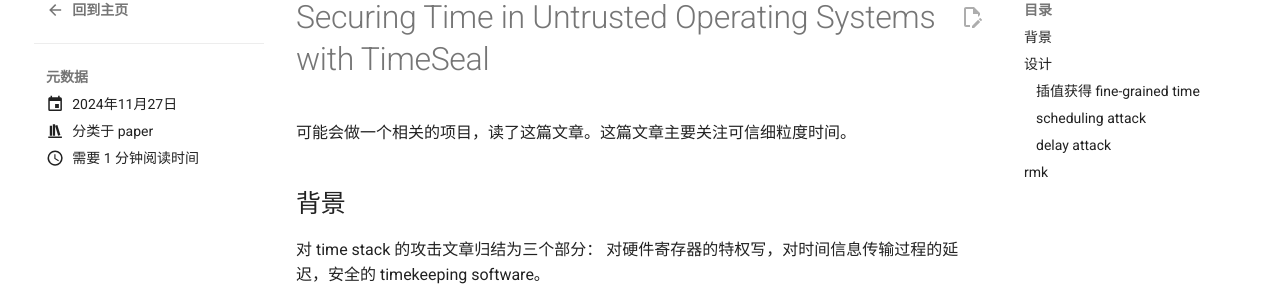
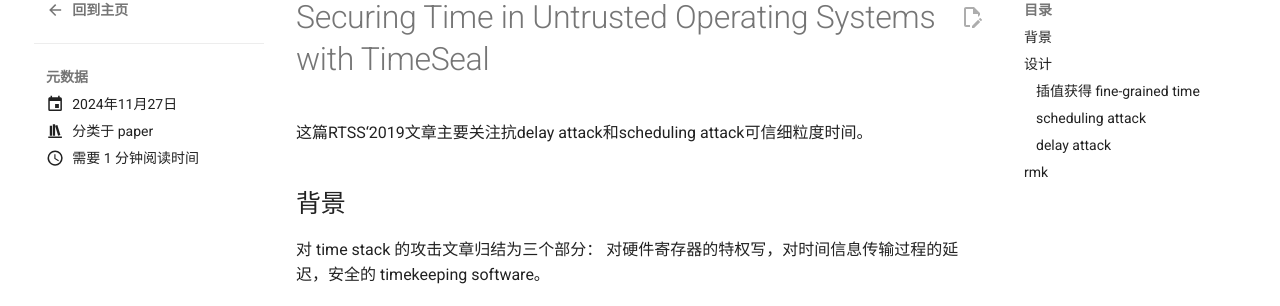
Before and after one commit to fanyc22/blog, an MkDocs documentation site: the page built from docs/blog/posts/TimeSeal.md, in a window 1280 px wide and 900 px high. Shown: the part 149-455 px from the top of the window. Built offline with MkDocs 1.6.1 and Material for MkDocs 9.7.7, drawn with Linux system fonts in a browser that asks for light colours; comment, search, counter and statistics services are not loaded.

Commit message:
Update TimeSeal.md

```diff
--- a/docs/blog/posts/TimeSeal.md
+++ b/docs/blog/posts/TimeSeal.md
@@ -10,7 +10,7 @@ tags:
 
 # Securing Time in Untrusted Operating Systems with TimeSeal
 
-可能会做一个相关的项目，读了这篇文章。这篇文章主要关注可信细粒度时间。
+这篇RTSS‘2019文章主要关注抗delay attack和scheduling attack可信细粒度时间。
 
 <!-- more -->
 
```
